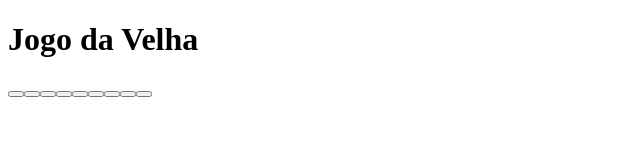
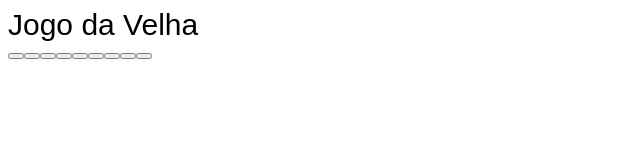
Before and after one commit to gabrielsebrao/Aprendizagem, a plain HTML site: page Sérgio/Codificação para Backend/00 - Aula Matriz/ex02/ex02.html in a window 1280 px wide. Shown: the whole page, without its empty margins (0-640 px from the left). Drawn offline with Linux system fonts and the light colour scheme.

Commit message:
Remomeação da pasta "Aula Matriz" para "00 - Aula Matriz"

```diff
--- /dev/null
+++ b/Sérgio/Codificação para Backend/00 - Aula Matriz/ex02/ex02.css
@@ -0,0 +1,5 @@
+#titulo
+{
+    font-family: Arial, Helvetica, sans-serif;
+    font-size: 30px;
+}
--- a/Sérgio/Codificação para Backend/Aula Matriz/ex02/ex02.html
+++ b/Sérgio/Codificação para Backend/00 - Aula Matriz/ex02/ex02.html
@@ -5,8 +5,11 @@
     <meta name="viewport" content="width=device-width, initial-scale=1.0">
     <script src="ex02.js" defer></script>
     <title>Ex 02</title>
+    <link rel="stylesheet" href="ex02.css">
 </head>
 <body>
-    <h1>Jogo da Velha</h1>
+    <div id="titulo">
+        Jogo da Velha
+    </div>
 </body>
 </html>
```
Also changed, not shown: Sérgio/Codificação para Backend/00 - Aula Matriz/ex01.js (renamed from Sérgio/Codificação para Backend/Aula Matriz/ex01.js), Sérgio/Codificação para Backend/00 - Aula Matriz/ex02/ex02.js (renamed from Sérgio/Codificação para Backend/Aula Matriz/ex02/ex02.js).
